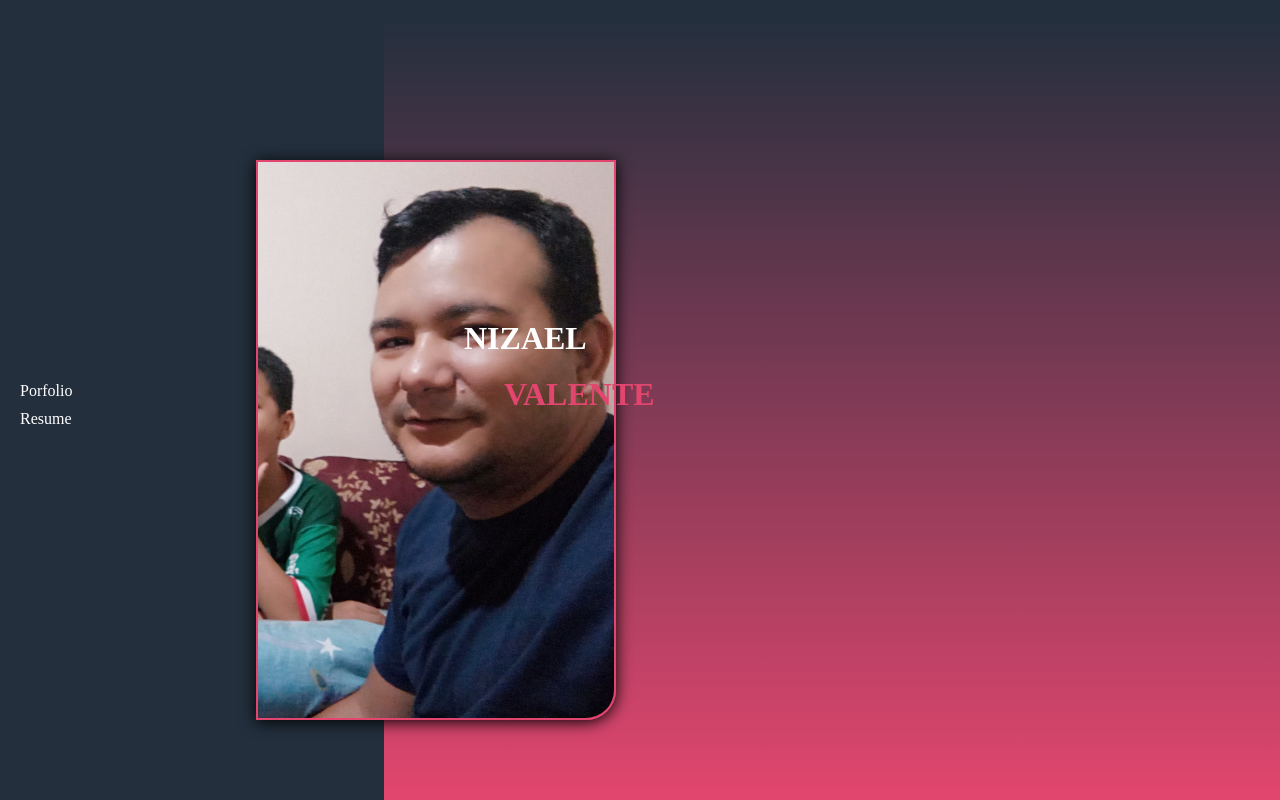
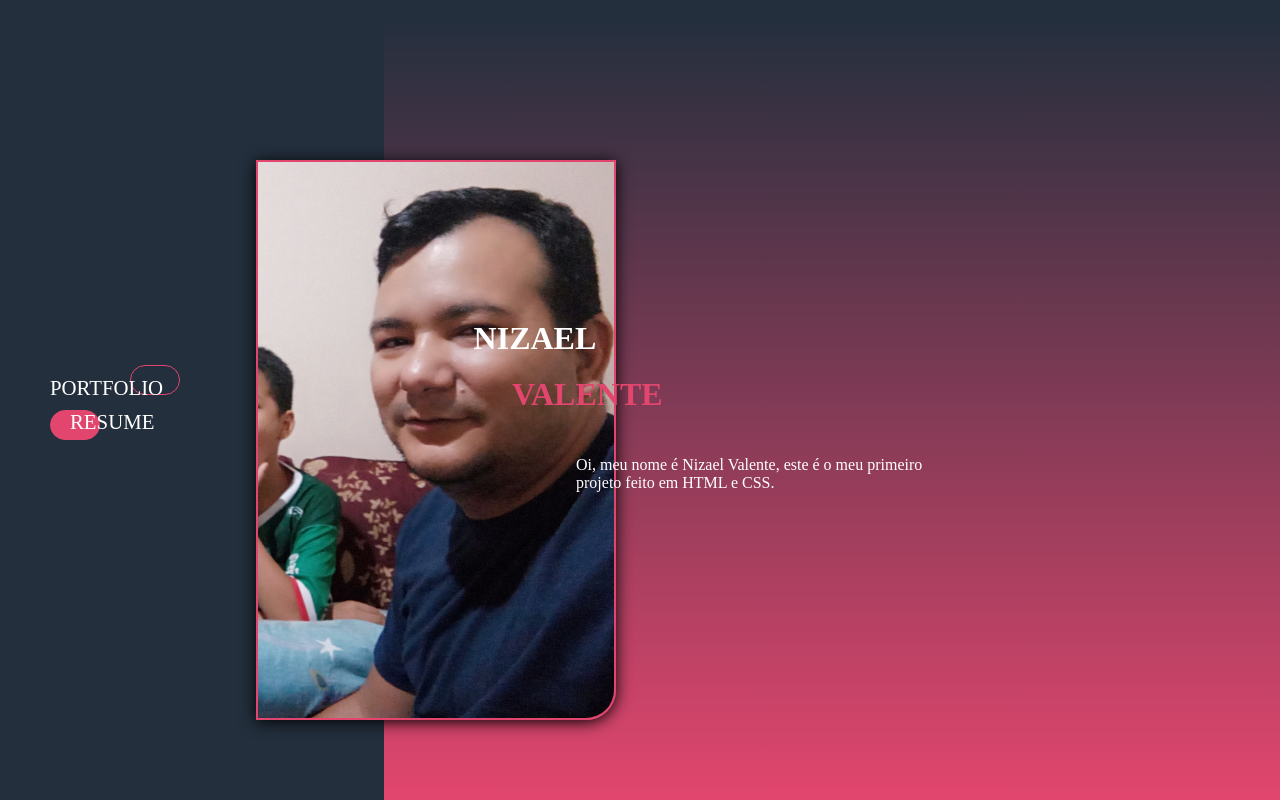
Before and after one commit to rafasysop/portifolio-novo, a plain HTML site: page index.html in a window 1280 px wide. Drawn offline with Linux system fonts and the light colour scheme.

Commit message:
adicionei uma descriçao ao portfolio usando a tag de paragrafo <p> e e 2 span em baixo de cada item da lista <li>

```diff
--- a/index.html
+++ b/index.html
@@ -10,15 +10,18 @@
 <body>
     <div class="container">
         <nav>
+            <span id="span-1"></span>
+            <span id="span-2"></span>
             <ul>
-                <li class="item-men">Porfolio</li>
-                <li class="item-men">Resume</li>
+                <li class="item-men">PORTFOLIO</li>
+                <li class="item-men" id="li-resume">RESUME</li>
             </ul>
         </nav>
         <main>
             <img class="foto" src="./foto-perfil.jpg" alt="">
             <h1>NIZAEL</h1>
             <h2>VALENTE</h2>
+            <p>Oi, meu nome é Nizael Valente, este é o meu primeiro projeto feito em HTML e CSS.</p>
         </main>
     </div>
 </body>
--- a/style.css
+++ b/style.css
@@ -26,16 +26,19 @@ nav ul{
     width: 100%;
     display: flex;
     flex-direction: column;
+    z-index: 0;
 
 }
 nav ul li{
-    margin: 10px 0 0 20px;
-
+    margin: 10px 0 0 50px;
     display: flex;
     flex-direction: column;
     padding: 0;
     width: 100%;
-
+    font-size: 1.3rem;
+}
+#li-resume{
+    margin-left: 70px;
 }
 main{
     background: linear-gradient(#232f3d 2%, #e2466e);
@@ -56,13 +59,47 @@ h1{
     color: white;
     position: fixed;
     top: 40vh;
-    margin-left: 80px;
+    margin-left: 7vw;
 }
 h2{
-    color: white;
+
     position: fixed;
     top: 47vh;
-    margin-left: 120px;
+    margin-left: 10vw;
     font-size: 2rem;
     color: #e2466e;
 }
+
+p{
+    color: white;
+    position: fixed;
+    top: 57vh;
+    margin-left: 15vw;
+
+    width: 30vw;
+
+}
+
+#span-1{
+    position: fixed;
+    width: 50px;
+    height: 30px;
+    top: 45.6vh;
+    border: #e2466e solid 1px;
+    border-radius: 20px;
+    margin-left: 130px;
+
+}
+#span-2{
+    position: fixed;
+    width: 50px;
+    height: 30px;
+    top: 51.2vh;
+    border: #e2466e solid 1px;
+    border-radius: 20px;
+    background-color: #e2466e;
+    margin-left: 50px;
+
+
+
+}
```
